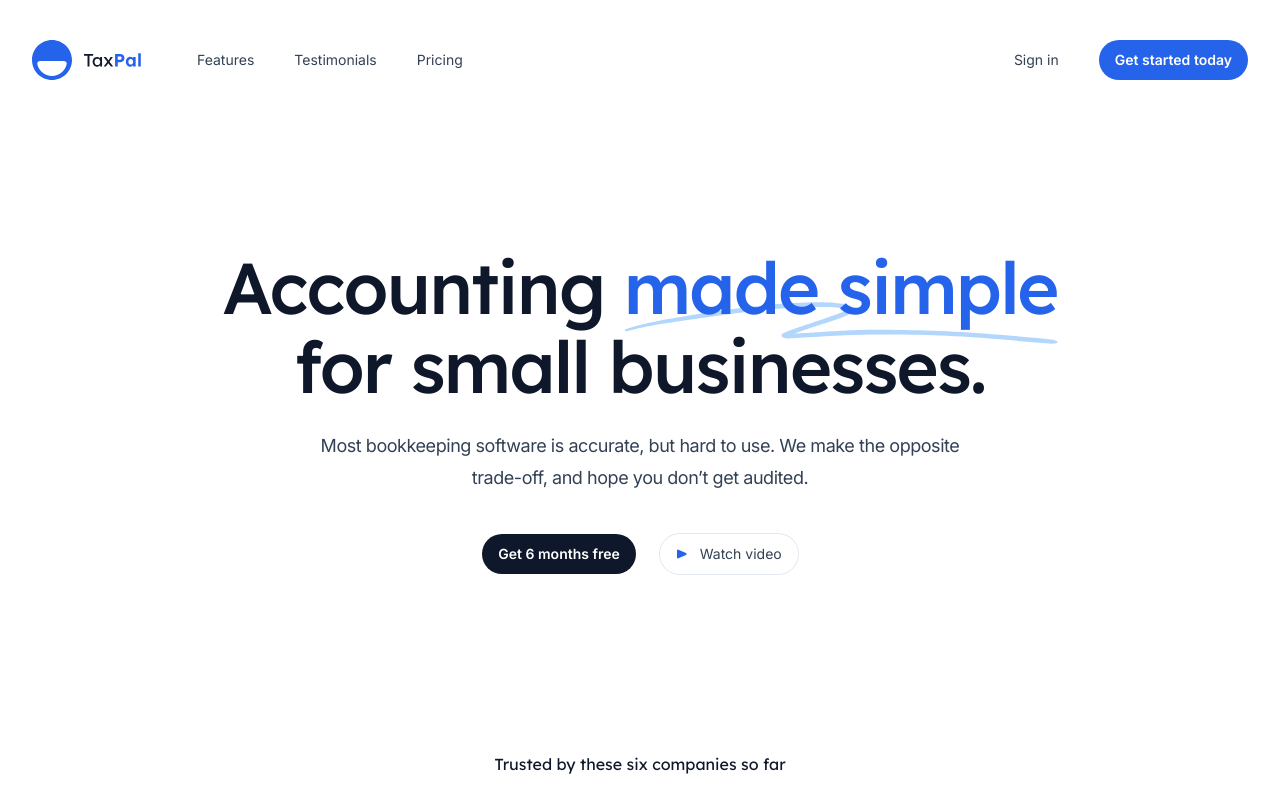
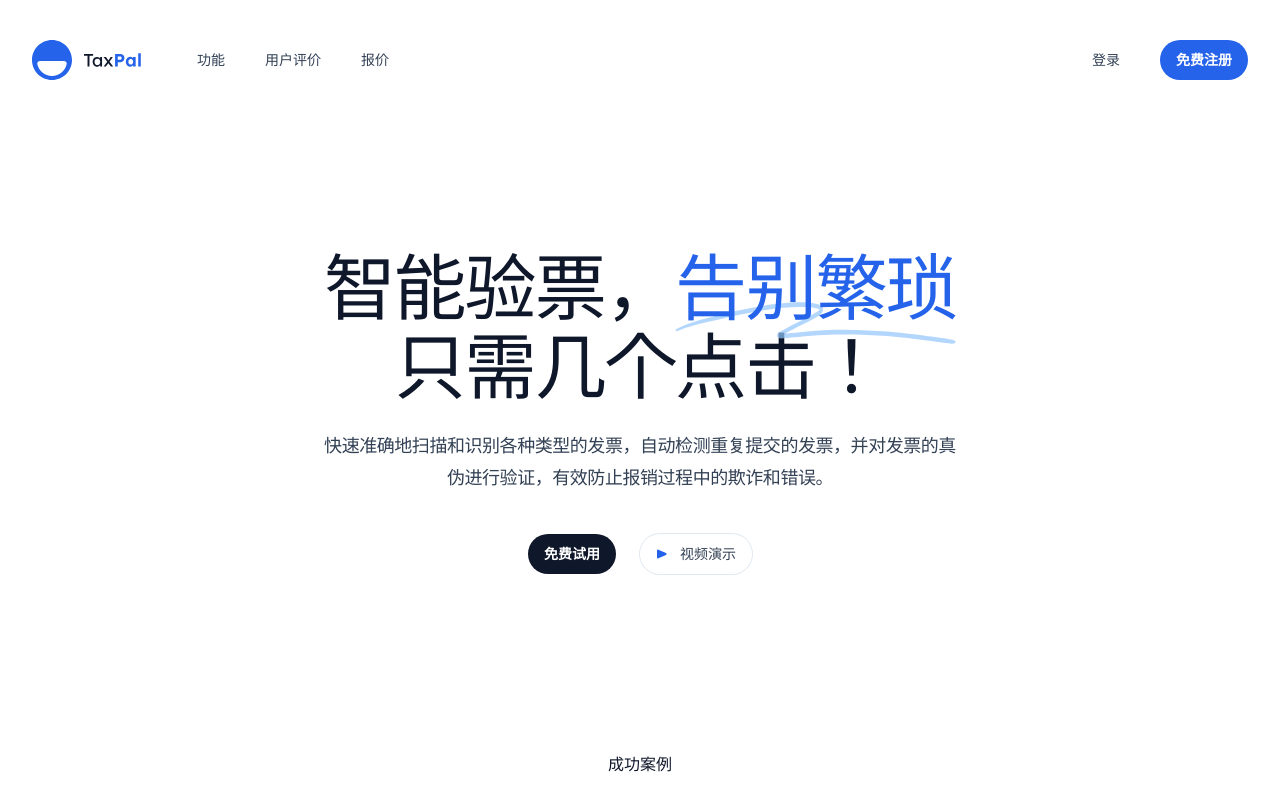
Before and after one commit to steedos-labs/feikongwang.com, a Next.js app: page / in a window 1280 px wide. Shown: the top 800 px of the page. Built offline with nearby package versions, Linux system fonts and the light colour scheme.

Commit message:
费控王

```diff
--- a/src/app/layout.tsx
+++ b/src/app/layout.tsx
@@ -6,8 +6,8 @@ import { type Metadata } from 'next'
 
 export const metadata: Metadata = {
   title: {
-    template: '%s - TaxPal',
-    default: 'TaxPal - Accounting made simple for small businesses',
+    template: '%s - 费控王',
+    default: '费控王 - 智能验票，精准控费！',
   },
   description:
     'Most bookkeeping software is accurate, but hard to use. We make the opposite trade-off, and hope you don’t get audited.',
--- a/src/components/Header.tsx
+++ b/src/components/Header.tsx
@@ -85,11 +85,11 @@ function MobileNavigation() {
             as="div"
             className="absolute inset-x-0 top-full mt-4 flex origin-top flex-col rounded-2xl bg-white p-4 text-lg tracking-tight text-slate-900 shadow-xl ring-1 ring-slate-900/5"
           >
-            <MobileNavLink href="#features">Features</MobileNavLink>
-            <MobileNavLink href="#testimonials">Testimonials</MobileNavLink>
-            <MobileNavLink href="#pricing">Pricing</MobileNavLink>
+            <MobileNavLink href="#features">功能</MobileNavLink>
+            <MobileNavLink href="#testimonials">用户评价</MobileNavLink>
+            <MobileNavLink href="#pricing">报价</MobileNavLink>
             <hr className="m-2 border-slate-300/40" />
-            <MobileNavLink href="/login">Sign in</MobileNavLink>
+            <MobileNavLink href="/login">登录</MobileNavLink>
           </Popover.Panel>
         </Transition.Child>
       </Transition.Root>
@@ -107,18 +107,18 @@ export function Header() {
               <Logo className="h-10 w-auto" />
             </Link>
             <div className="hidden md:flex md:gap-x-6">
-              <NavLink href="#features">Features</NavLink>
-              <NavLink href="#testimonials">Testimonials</NavLink>
-              <NavLink href="#pricing">Pricing</NavLink>
+              <NavLink href="#features">功能</NavLink>
+              <NavLink href="#testimonials">用户评价</NavLink>
+              <NavLink href="#pricing">报价</NavLink>
             </div>
           </div>
           <div className="flex items-center gap-x-5 md:gap-x-8">
             <div className="hidden md:block">
-              <NavLink href="/login">Sign in</NavLink>
+              <NavLink href="/login">登录</NavLink>
             </div>
             <Button href="/register" color="blue">
               <span>
-                Get started <span className="hidden lg:inline">today</span>
+                免费注册
               </span>
             </Button>
             <div className="-mr-1 md:hidden">
--- a/src/components/Hero.tsx
+++ b/src/components/Hero.tsx
@@ -13,7 +13,7 @@ export function Hero() {
   return (
     <Container className="pb-16 pt-20 text-center lg:pt-32">
       <h1 className="mx-auto max-w-4xl font-display text-5xl font-medium tracking-tight text-slate-900 sm:text-7xl">
-        Accounting{' '}
+        智能验票{'，'}
         <span className="relative whitespace-nowrap text-blue-600">
           <svg
             aria-hidden="true"
@@ -23,16 +23,15 @@ export function Hero() {
           >
             <path d="M203.371.916c-26.013-2.078-76.686 1.963-124.73 9.946L67.3 12.749C35.421 18.062 18.2 21.766 6.004 25.934 1.244 27.561.828 27.778.874 28.61c.07 1.214.828 1.121 9.595-1.176 9.072-2.377 17.15-3.92 39.246-7.496C123.565 7.986 157.869 4.492 195.942 5.046c7.461.108 19.25 1.696 19.17 2.582-.107 1.183-7.874 4.31-25.75 10.366-21.992 7.45-35.43 12.534-36.701 13.884-2.173 2.308-.202 4.407 4.442 4.734 2.654.187 3.263.157 15.593-.78 35.401-2.686 57.944-3.488 88.365-3.143 46.327.526 75.721 2.23 130.788 7.584 19.787 1.924 20.814 1.98 24.557 1.332l.066-.011c1.201-.203 1.53-1.825.399-2.335-2.911-1.31-4.893-1.604-22.048-3.261-57.509-5.556-87.871-7.36-132.059-7.842-23.239-.254-33.617-.116-50.627.674-11.629.54-42.371 2.494-46.696 2.967-2.359.259 8.133-3.625 26.504-9.81 23.239-7.825 27.934-10.149 28.304-14.005.417-4.348-3.529-6-16.878-7.066Z" />
           </svg>
-          <span className="relative">made simple</span>
-        </span>{' '}
-        for small businesses.
+          <span className="relative">告别繁琐</span>
+        </span>{' '}<br/>
+        只需几个点击！
       </h1>
       <p className="mx-auto mt-6 max-w-2xl text-lg tracking-tight text-slate-700">
-        Most bookkeeping software is accurate, but hard to use. We make the
-        opposite trade-off, and hope you don’t get audited.
+      快速准确地扫描和识别各种类型的发票，自动检测重复提交的发票，并对发票的真伪进行验证，有效防止报销过程中的欺诈和错误。
       </p>
       <div className="mt-10 flex justify-center gap-x-6">
-        <Button href="/register">Get 6 months free</Button>
+        <Button href="/register">免费试用</Button>
         <Button
           href="https://www.youtube.com/watch?v=dQw4w9WgXcQ"
           variant="outline"
@@ -43,12 +42,12 @@ export function Hero() {
           >
             <path d="m9.997 6.91-7.583 3.447A1 1 0 0 1 1 9.447V2.553a1 1 0 0 1 1.414-.91L9.997 5.09c.782.355.782 1.465 0 1.82Z" />
           </svg>
-          <span className="ml-3">Watch video</span>
+          <span className="ml-3">视频演示</span>
         </Button>
       </div>
       <div className="mt-36 lg:mt-44">
         <p className="font-display text-base text-slate-900">
-          Trusted by these six companies so far
+          成功案例
         </p>
         <ul
           role="list"
```
Also changed, not shown: 1 other file (tests, documents, lock files or other folders).
